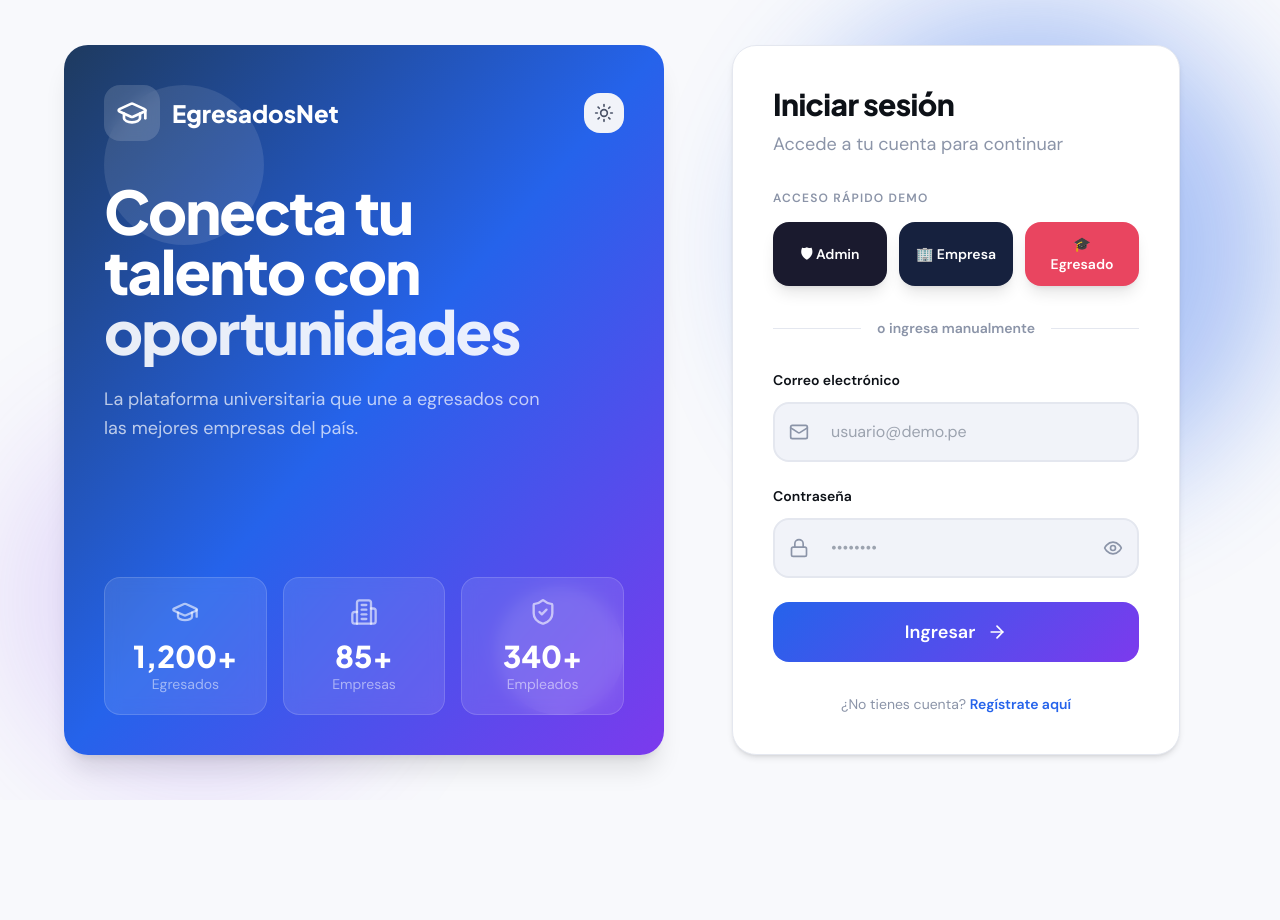
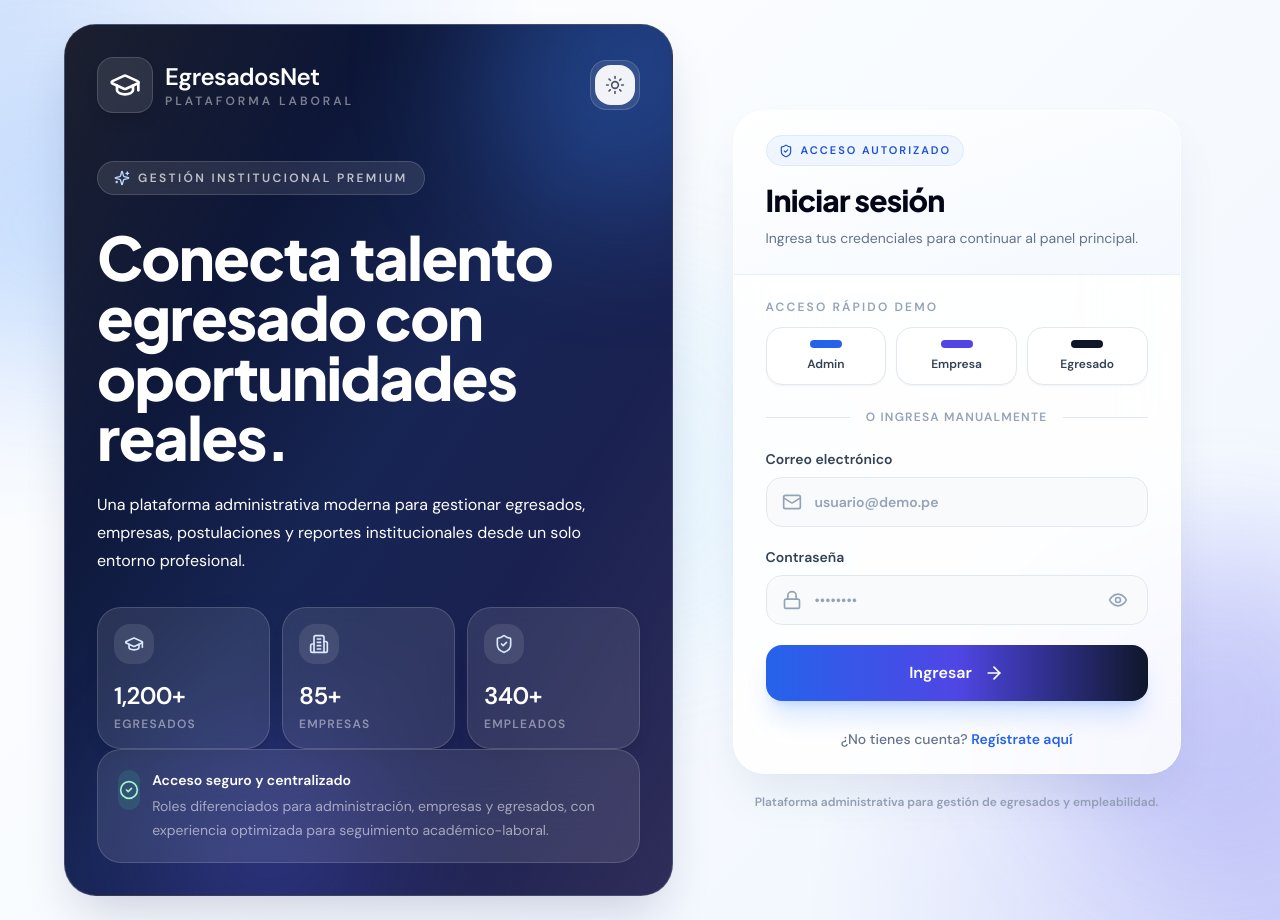
Before and after one commit to Prolexis/egresados-system, a Next.js app in the folder apps/web/: page /auth/login in a window 1280 px wide. Before the commit the page ends 800 px from the top, so only its background shows below. Built offline with nearby package versions, Linux system fonts and the light colour scheme.

Commit message:
Refactor login page and update demo buttons
Refactor login page layout and improve accessibility features. Update demo button labels and enhance styling for better user experience.

```diff
--- a/apps/web/app/auth/login/page.tsx
+++ b/apps/web/app/auth/login/page.tsx
@@ -7,7 +7,18 @@ import { zodResolver } from '@hookform/resolvers/zod';
 import { z } from 'zod';
 import { authApi } from '@/lib/api';
 import { useAuthStore } from '@/lib/auth-store';
-import { GraduationCap, Mail, Lock, Eye, EyeOff, ArrowRight, Building2, ShieldCheck } from 'lucide-react';
+import {
+  ArrowRight,
+  Building2,
+  CheckCircle2,
+  Eye,
+  EyeOff,
+  GraduationCap,
+  Lock,
+  Mail,
+  ShieldCheck,
+  Sparkles,
+} from 'lucide-react';
 import { ThemeToggle } from '@/components/ui/ThemeToggle';
 
 const loginSchema = z.object({
@@ -24,9 +35,9 @@ const statCards = [
 ];
 
 const demoButtons = [
-  { role: 'admin', label: '🛡 Admin', color: '#1a1a2e' },
-  { role: 'empresa', label: '🏢 Empresa', color: '#16213e' },
-  { role: 'egresado', label: '🎓 Egresado', color: '#e94560' },
+  { role: 'admin', label: 'Admin', color: '#2563EB' },
+  { role: 'empresa', label: 'Empresa', color: '#4F46E5' },
+  { role: 'egresado', label: 'Egresado', color: '#0F172A' },
 ];
 
 export default function LoginPage() {
@@ -36,7 +47,12 @@ export default function LoginPage() {
   const [error, setError] = useState('');
   const [loading, setLoading] = useState(false);
 
-  const { register, handleSubmit, setValue, formState: { errors } } = useForm<LoginForm>({
+  const {
+    register,
+    handleSubmit,
+    setValue,
+    formState: { errors },
+  } = useForm<LoginForm>({
     resolver: zodResolver(loginSchema),
   });
 
@@ -46,6 +62,7 @@ export default function LoginPage() {
       empresa: { email: 'empresa@demo.pe', password: 'Empresa123*' },
       egresado: { email: 'egresado@demo.pe', password: 'Egresado123*' },
     };
+
     setValue('email', creds[role].email);
     setValue('password', creds[role].password);
   };
@@ -53,8 +70,10 @@ export default function LoginPage() {
   const onSubmit = async (data: LoginForm) => {
     setLoading(true);
     setError('');
+
     try {
       const res = await authApi.login(data.email, data.password);
+
       setAuth(res.user, res.accessToken);
       router.push('/dashboard');
     } catch (e: any) {
@@ -65,166 +84,281 @@ export default function LoginPage() {
   };
 
   return (
-    <div className="min-h-screen flex items-center justify-center p-4 bg-[var(--color-bg-base)] transition-colors duration-300 overflow-hidden relative">
-      <div className="absolute top-0 right-0 h-[500px] w-[500px] rounded-full opacity-20 blur-3xl animate-pulse" style={{ background: 'var(--color-brand-primary)', animationDelay: '0s' }} />
-      <div className="absolute bottom-0 left-0 h-[400px] w-[400px] rounded-full opacity-15 blur-3xl animate-pulse" style={{ background: 'var(--color-brand-secondary)', animationDelay: '1.5s' }} />
+    <main className="relative min-h-screen overflow-hidden bg-slate-50 text-slate-950 transition-colors duration-300 dark:bg-slate-950 dark:text-white">
+      <div className="absolute inset-0 bg-[radial-gradient(circle_at_top_left,rgba(59,130,246,0.22),transparent_34%),radial-gradient(circle_at_bottom_right,rgba(79,70,229,0.22),transparent_30%),linear-gradient(135deg,rgba(255,255,255,0.92),rgba(239,246,255,0.88))] dark:bg-[radial-gradient(circle_at_top_left,rgba(59,130,246,0.20),transparent_34%),radial-gradient(circle_at_bottom_right,rgba(99,102,241,0.18),transparent_30%),linear-gradient(135deg,#020617,#0f172a,#111827)]" />
 
-      <div className="w-full max-w-6xl flex flex-col lg:flex-row gap-8 z-10 relative">
-        <div className="hidden lg:flex lg:flex-1 flex-col justify-between p-10 rounded-3xl bg-gradient-to-br from-[#1E3A5F] via-[#2563EB] to-[#7C3AED] text-white shadow-xl relative overflow-hidden">
-          <div className="absolute inset-0 opacity-10">
-            <div className="absolute top-10 left-10 h-40 w-40 rounded-full bg-white" />
-            <div className="absolute bottom-10 right-10 h-32 w-32 rounded-full bg-white" />
+      <div className="absolute -left-24 top-20 h-72 w-72 rounded-full bg-blue-400/20 blur-3xl dark:bg-blue-500/20" />
+      <div className="absolute -right-24 bottom-12 h-80 w-80 rounded-full bg-indigo-500/20 blur-3xl dark:bg-indigo-500/20" />
+      <div className="absolute left-1/2 top-1/2 h-96 w-96 -translate-x-1/2 -translate-y-1/2 rounded-full bg-sky-300/10 blur-3xl dark:bg-sky-500/10" />
+
+      <section className="relative z-10 flex min-h-screen items-center justify-center px-4 py-6 sm:px-6 lg:px-8">
+        <div className="grid w-full max-w-6xl grid-cols-1 gap-5 lg:grid-cols-[1.08fr_0.92fr] lg:gap-6">
+          <aside className="relative hidden overflow-hidden rounded-[2rem] border border-white/20 bg-gradient-to-br from-slate-950 via-blue-950 to-indigo-950 p-8 text-white shadow-2xl shadow-blue-950/20 lg:flex lg:min-h-[680px] lg:flex-col lg:justify-between">
+            <div className="absolute -right-24 -top-24 h-72 w-72 rounded-full bg-blue-500/30 blur-3xl" />
+            <div className="absolute -bottom-20 left-20 h-64 w-64 rounded-full bg-indigo-500/25 blur-3xl" />
+            <div className="absolute inset-0 bg-[linear-gradient(120deg,rgba(255,255,255,0.10),transparent_28%,transparent_70%,rgba(255,255,255,0.08))]" />
+
+            <div className="relative z-10">
+              <div className="mb-12 flex items-center justify-between gap-4">
+                <div className="flex items-center gap-3">
+                  <div className="flex h-14 w-14 items-center justify-center rounded-2xl border border-white/15 bg-white/10 shadow-lg backdrop-blur">
+                    <GraduationCap className="h-8 w-8 text-white" />
                   </div>
-          <div className="relative z-10">
-            <div className="flex items-center justify-between gap-3 mb-10">
-              <div className="flex items-center gap-3">
-                <div className="w-14 h-14 rounded-2xl bg-white/15 flex items-center justify-center backdrop-blur">
-                  <GraduationCap className="w-8 h-8 text-white" />
+
+                  <div>
+                    <p className="text-2xl font-extrabold tracking-tight">
+                      EgresadosNet
+                    </p>
+                    <p className="text-xs font-bold uppercase tracking-[0.25em] text-white/45">
+                      Plataforma laboral
+                    </p>
                   </div>
-                <span className="text-2xl font-display font-extrabold">EgresadosNet</span>
                 </div>
+
+                <div className="rounded-2xl border border-white/15 bg-white/10 p-1 backdrop-blur">
                   <ThemeToggle />
                 </div>
-
-            <h1 className="text-5xl lg:text-6xl font-display font-extrabold leading-tight mb-6">
-              Conecta tu <br />talento con <br />
-              <span className="text-white/90">oportunidades</span>
-            </h1>
-            <p className="text-white/70 text-lg leading-relaxed max-w-md">
-              La plataforma universitaria que une a egresados con las mejores empresas del país.
-            </p>
               </div>
 
-          <div className="grid grid-cols-3 gap-4 relative z-10 mt-8">
+              <div className="mb-8 inline-flex items-center gap-2 rounded-full border border-white/15 bg-white/10 px-4 py-2 text-xs font-black uppercase tracking-[0.2em] text-white/70 backdrop-blur">
+                <Sparkles className="h-4 w-4 text-blue-200" />
+                Gestión institucional premium
+              </div>
+
+              <h1 className="max-w-xl text-5xl font-black leading-[1.03] tracking-tight xl:text-6xl">
+                Conecta talento egresado con oportunidades reales.
+              </h1>
+
+              <p className="mt-6 max-w-lg text-base leading-7 text-white/68">
+                Una plataforma administrativa moderna para gestionar egresados,
+                empresas, postulaciones y reportes institucionales desde un solo
+                entorno profesional.
+              </p>
+
+              <div className="mt-8 grid max-w-xl grid-cols-1 gap-3 sm:grid-cols-3">
                 {statCards.map(({ icon: Icon, label, value }) => (
-              <div key={label} className="rounded-2xl p-5 text-center bg-white/10 backdrop-blur border border-white/15 hover:bg-white/15 transition-all duration-300 hover:-translate-y-1">
-                <Icon className="w-7 h-7 text-white/60 mx-auto mb-3" />
-                <div className="text-3xl font-display font-extrabold text-white">{value}</div>
-                <div className="text-sm text-white/50">{label}</div>
+                  <div
+                    key={label}
+                    className="rounded-3xl border border-white/15 bg-white/10 p-4 shadow-lg backdrop-blur transition-all duration-300 hover:-translate-y-1 hover:bg-white/15"
+                  >
+                    <div className="mb-4 flex h-10 w-10 items-center justify-center rounded-2xl bg-white/10">
+                      <Icon className="h-5 w-5 text-blue-100" />
+                    </div>
+
+                    <p className="text-2xl font-black tracking-tight text-white">
+                      {value}
+                    </p>
+
+                    <p className="mt-1 text-xs font-bold uppercase tracking-widest text-white/45">
+                      {label}
+                    </p>
                   </div>
                 ))}
               </div>
             </div>
 
-        <div className="lg:flex-1 flex items-center justify-center">
+            <div className="relative z-10 rounded-3xl border border-white/15 bg-white/10 p-5 backdrop-blur-xl">
+              <div className="flex items-start gap-3">
+                <div className="flex h-10 w-10 items-center justify-center rounded-2xl bg-emerald-400/15 text-emerald-200">
+                  <CheckCircle2 className="h-5 w-5" />
+                </div>
+
+                <div>
+                  <p className="text-sm font-black text-white">
+                    Acceso seguro y centralizado
+                  </p>
+                  <p className="mt-1 text-sm leading-6 text-white/55">
+                    Roles diferenciados para administración, empresas y
+                    egresados, con experiencia optimizada para seguimiento
+                    académico-laboral.
+                  </p>
+                </div>
+              </div>
+            </div>
+          </aside>
+
+          <section className="flex items-center justify-center">
             <div className="w-full max-w-md">
-            <div className="bg-[var(--color-bg-surface)] rounded-3xl p-10 border border-[var(--color-border)] shadow-md">
-              <div className="flex lg:hidden items-center justify-between gap-3 mb-10">
+              <div className="mb-5 flex items-center justify-between gap-3 lg:hidden">
                 <div className="flex items-center gap-3">
-                  <div className="w-12 h-12 rounded-2xl bg-gradient-to-br from-[var(--color-brand-primary)] to-[var(--color-brand-secondary)] flex items-center justify-center">
-                    <GraduationCap className="w-7 h-7 text-white" />
+                  <div className="flex h-12 w-12 items-center justify-center rounded-2xl bg-gradient-to-br from-blue-600 to-indigo-600 shadow-lg shadow-blue-500/20">
+                    <GraduationCap className="h-7 w-7 text-white" />
                   </div>
-                  <span className="font-display font-extrabold text-2xl text-[var(--color-brand-primary)]">EgresadosNet</span>
+
+                  <div>
+                    <p className="text-xl font-black tracking-tight text-slate-950 dark:text-white">
+                      EgresadosNet
+                    </p>
+                    <p className="text-xs font-bold uppercase tracking-widest text-slate-400 dark:text-white/45">
+                      Plataforma laboral
+                    </p>
                   </div>
+                </div>
+
+                <div className="rounded-2xl border border-slate-200 bg-white p-1 shadow-sm dark:border-white/10 dark:bg-white/10">
                   <ThemeToggle />
                 </div>
-
-              <div className="mb-8">
-                <h2 className="text-3xl font-display font-extrabold text-[var(--color-text-primary)]">Iniciar sesión</h2>
-                <p className="text-[var(--color-text-muted)] mt-2 text-lg">Accede a tu cuenta para continuar</p>
               </div>
 
-              <div className="mb-8">
-                <p className="text-xs font-bold uppercase tracking-widest mb-4 text-[var(--color-text-muted)]">Acceso rápido demo</p>
-                <div className="grid grid-cols-3 gap-3">
+              <div className="overflow-hidden rounded-[2rem] border border-white/70 bg-white/85 shadow-2xl shadow-blue-950/10 backdrop-blur-2xl dark:border-white/10 dark:bg-white/[0.07] dark:shadow-black/30">
+                <div className="border-b border-slate-200/70 bg-gradient-to-br from-white to-blue-50/70 px-6 py-6 dark:border-white/10 dark:from-white/10 dark:to-blue-500/5 sm:px-8">
+                  <div className="mb-4 inline-flex items-center gap-2 rounded-full border border-blue-100 bg-blue-50 px-3 py-1.5 text-[11px] font-black uppercase tracking-[0.18em] text-blue-700 dark:border-blue-500/20 dark:bg-blue-500/10 dark:text-blue-300">
+                    <ShieldCheck className="h-3.5 w-3.5" />
+                    Acceso autorizado
+                  </div>
+
+                  <h2 className="text-3xl font-black tracking-tight text-slate-950 dark:text-white">
+                    Iniciar sesión
+                  </h2>
+
+                  <p className="mt-2 text-sm leading-6 text-slate-500 dark:text-white/55">
+                    Ingresa tus credenciales para continuar al panel principal.
+                  </p>
+                </div>
+
+                <div className="px-6 py-6 sm:px-8">
+                  <div className="mb-6">
+                    <p className="mb-3 text-xs font-black uppercase tracking-[0.18em] text-slate-400 dark:text-white/45">
+                      Acceso rápido demo
+                    </p>
+
+                    <div className="grid grid-cols-3 gap-2.5">
                       {demoButtons.map(({ role, label, color }) => (
                         <button
                           key={role}
                           type="button"
                           onClick={() => fillDemo(role as any)}
-                      className="text-sm py-3 px-4 rounded-2xl font-bold transition-all duration-300 hover:scale-105 active:scale-95 text-white shadow-lg"
-                      style={{ background: color }}
+                          className="group rounded-2xl border border-slate-200 bg-white px-3 py-3 text-xs font-black text-slate-700 shadow-sm transition-all duration-300 hover:-translate-y-0.5 hover:border-blue-200 hover:bg-blue-50 hover:text-blue-700 hover:shadow-md active:scale-95 dark:border-white/10 dark:bg-white/10 dark:text-white/75 dark:hover:bg-white/15"
                         >
+                          <span
+                            className="mx-auto mb-2 block h-2 w-8 rounded-full transition-all group-hover:w-10"
+                            style={{ backgroundColor: color }}
+                          />
                           {label}
                         </button>
                       ))}
                     </div>
                   </div>
 
-              <div className="my-8 flex items-center gap-4">
-                <div className="flex-1 h-px bg-[var(--color-border)]" />
-                <span className="text-sm text-[var(--color-text-muted)] font-semibold">o ingresa manualmente</span>
-                <div className="flex-1 h-px bg-[var(--color-border)]" />
+                  <div className="my-6 flex items-center gap-4">
+                    <div className="h-px flex-1 bg-slate-200 dark:bg-white/10" />
+                    <span className="text-xs font-bold uppercase tracking-widest text-slate-400 dark:text-white/40">
+                      o ingresa manualmente
+                    </span>
+                    <div className="h-px flex-1 bg-slate-200 dark:bg-white/10" />
                   </div>
 
-              <form onSubmit={handleSubmit(onSubmit)} className="space-y-6">
+                  <form onSubmit={handleSubmit(onSubmit)} className="space-y-5">
                     <div>
-                  <label className="block text-sm font-bold mb-3 text-[var(--color-text-primary)]">Correo electrónico</label>
+                      <label className="mb-2 block text-sm font-black text-slate-700 dark:text-white/80">
+                        Correo electrónico
+                      </label>
+
                       <div className="relative">
-                    <Mail className="absolute left-4 top-1/2 -translate-y-1/2 w-5 h-5 text-[var(--color-text-muted)]" />
+                        <Mail className="pointer-events-none absolute left-4 top-1/2 h-5 w-5 -translate-y-1/2 text-slate-400 dark:text-white/40" />
+
                         <input
                           {...register('email')}
                           type="email"
                           placeholder="usuario@demo.pe"
-                      className={`w-full pl-14 pr-6 py-4 rounded-2xl text-base outline-none transition-all duration-300 border-2 bg-[var(--color-bg-subtle)] ${
+                          className={`w-full rounded-2xl border bg-slate-50 py-3.5 pl-12 pr-4 text-sm font-semibold text-slate-800 outline-none transition-all duration-300 placeholder:text-slate-400 focus:bg-white focus:ring-4 dark:bg-white/10 dark:text-white dark:placeholder:text-white/35 dark:focus:bg-white/15 ${
                             errors.email
-                          ? 'border-[var(--color-danger)] focus:border-[var(--color-danger)] focus:bg-[var(--color-bg-surface)] focus:ring-4 focus:ring-[var(--color-danger)]/10'
-                          : 'border-[var(--color-border)] focus:border-[var(--color-brand-primary)] focus:bg-[var(--color-bg-surface)] focus:ring-4 focus:ring-[var(--color-brand-primary)]/10'
+                              ? 'border-red-300 focus:border-red-400 focus:ring-red-100 dark:border-red-500/30 dark:focus:ring-red-500/20'
+                              : 'border-slate-200 focus:border-blue-400 focus:ring-blue-100 dark:border-white/10 dark:focus:border-blue-400 dark:focus:ring-blue-500/20'
                           }`}
                         />
                       </div>
-                  {errors.email && <p className="text-sm mt-2 text-[var(--color-danger)] font-semibold">{errors.email.message}</p>}
+
+                      {errors.email && (
+                        <p className="mt-2 text-sm font-semibold text-red-500">
+                          {errors.email.message}
+                        </p>
+                      )}
                     </div>
 
                     <div>
-                  <label className="block text-sm font-bold mb-3 text-[var(--color-text-primary)]">Contraseña</label>
+                      <label className="mb-2 block text-sm font-black text-slate-700 dark:text-white/80">
+                        Contraseña
+                      </label>
+
                       <div className="relative">
-                    <Lock className="absolute left-4 top-1/2 -translate-y-1/2 w-5 h-5 text-[var(--color-text-muted)]" />
+                        <Lock className="pointer-events-none absolute left-4 top-1/2 h-5 w-5 -translate-y-1/2 text-slate-400 dark:text-white/40" />
+
                         <input
                           {...register('password')}
                           type={showPass ? 'text' : 'password'}
                           placeholder="••••••••"
-                      className={`w-full pl-14 pr-16 py-4 rounded-2xl text-base outline-none transition-all duration-300 border-2 bg-[var(--color-bg-subtle)] ${
+                          className={`w-full rounded-2xl border bg-slate-50 py-3.5 pl-12 pr-14 text-sm font-semibold text-slate-800 outline-none transition-all duration-300 placeholder:text-slate-400 focus:bg-white focus:ring-4 dark:bg-white/10 dark:text-white dark:placeholder:text-white/35 dark:focus:bg-white/15 ${
                             errors.password
-                          ? 'border-[var(--color-danger)] focus:border-[var(--color-danger)] focus:bg-[var(--color-bg-surface)] focus:ring-4 focus:ring-[var(--color-danger)]/10'
-                          : 'border-[var(--color-border)] focus:border-[var(--color-brand-primary)] focus:bg-[var(--color-bg-surface)] focus:ring-4 focus:ring-[var(--color-brand-primary)]/10'
+                              ? 'border-red-300 focus:border-red-400 focus:ring-red-100 dark:border-red-500/30 dark:focus:ring-red-500/20'
+                              : 'border-slate-200 focus:border-blue-400 focus:ring-blue-100 dark:border-white/10 dark:focus:border-blue-400 dark:focus:ring-blue-500/20'
                           }`}
                         />
+
                         <button
                           type="button"
                           onClick={() => setShowPass(!showPass)}
-                      className="absolute right-4 top-1/2 -translate-y-1/2 text-[var(--color-text-muted)] hover:text-[var(--color-text-primary)] transition-colors"
+                          className="absolute right-3 top-1/2 flex h-9 w-9 -translate-y-1/2 items-center justify-center rounded-xl text-slate-400 transition hover:bg-slate-100 hover:text-slate-700 dark:text-white/45 dark:hover:bg-white/10 dark:hover:text-white"
                         >
-                      {showPass ? <EyeOff className="w-5 h-5" /> : <Eye className="w-5 h-5" />}
+                          {showPass ? (
+                            <EyeOff className="h-5 w-5" />
+                          ) : (
+                            <Eye className="h-5 w-5" />
+                          )}
                         </button>
                       </div>
-                  {errors.password && <p className="text-sm mt-2 text-[var(--color-danger)] font-semibold">{errors.password.message}</p>}
+
+                      {errors.password && (
+                        <p className="mt-2 text-sm font-semibold text-red-500">
+                          {errors.password.message}
+                        </p>
+                      )}
                     </div>
 
                     {error && (
-                  <div className="flex items-center gap-3 p-4 rounded-2xl bg-[var(--color-danger)]/10 border border-[var(--color-danger)]/20 text-[var(--color-danger)]">
-                    <span className="text-xl">⚠</span>
-                    <span className="font-semibold">{error}</span>
+                      <div className="rounded-2xl border border-red-200 bg-red-50 px-4 py-3 text-sm font-semibold text-red-700 dark:border-red-500/20 dark:bg-red-500/10 dark:text-red-300">
+                        {error}
                       </div>
                     )}
 
                     <button
                       type="submit"
                       disabled={loading}
-                  className="w-full py-4 rounded-2xl text-white font-extrabold text-lg flex items-center justify-center gap-3 transition-all duration-300 hover:shadow-lg hover:scale-[1.01] active:scale-[0.99] disabled:opacity-60 disabled:cursor-not-allowed disabled:hover:scale-100 mt-4"
-                  style={{ background: 'linear-gradient(135deg, #2563EB 0%, #7C3AED 100%)' }}
+                      className="group mt-2 flex w-full items-center justify-center gap-3 rounded-2xl bg-gradient-to-r from-blue-600 via-indigo-600 to-slate-900 px-5 py-4 text-base font-black text-white shadow-xl shadow-blue-500/20 transition-all duration-300 hover:-translate-y-0.5 hover:shadow-2xl hover:shadow-blue-500/30 active:scale-[0.99] disabled:cursor-not-allowed disabled:opacity-60 disabled:hover:translate-y-0 dark:from-blue-600 dark:via-indigo-600 dark:to-blue-500"
                     >
                       {loading ? (
                         <>
-                      <div className="w-6 h-6 border-3 border-white/30 border-t-white rounded-full animate-spin" />
+                          <span className="h-5 w-5 animate-spin rounded-full border-[3px] border-white/30 border-t-white" />
                           Ingresando...
                         </>
                       ) : (
-                    <>Ingresar <ArrowRight className="w-5 h-5" /></>
+                        <>
+                          Ingresar
+                          <ArrowRight className="h-5 w-5 transition-transform group-hover:translate-x-1" />
+                        </>
                       )}
                     </button>
                   </form>
 
-              <p className="text-center text-sm mt-8 text-[var(--color-text-muted)]">
+                  <p className="mt-7 text-center text-sm font-medium text-slate-500 dark:text-white/45">
                     ¿No tienes cuenta?{' '}
-                <a href="/auth/register" className="font-extrabold text-[var(--color-brand-primary)] hover:text-[var(--color-brand-secondary)] transition-colors hover:underline">
+                    <a
+                      href="/auth/register"
+                      className="font-black text-blue-600 transition hover:text-indigo-600 hover:underline dark:text-blue-300 dark:hover:text-blue-200"
+                    >
                       Regístrate aquí
                     </a>
                   </p>
                 </div>
               </div>
+
+              <p className="mt-5 text-center text-xs font-semibold text-slate-400 dark:text-white/35">
+                Plataforma administrativa para gestión de egresados y empleabilidad.
+              </p>
             </div>
+          </section>
         </div>
-    </div>
+      </section>
+    </main>
   );
 }
```
Lines whose indentation alone changed are shown as unchanged.
